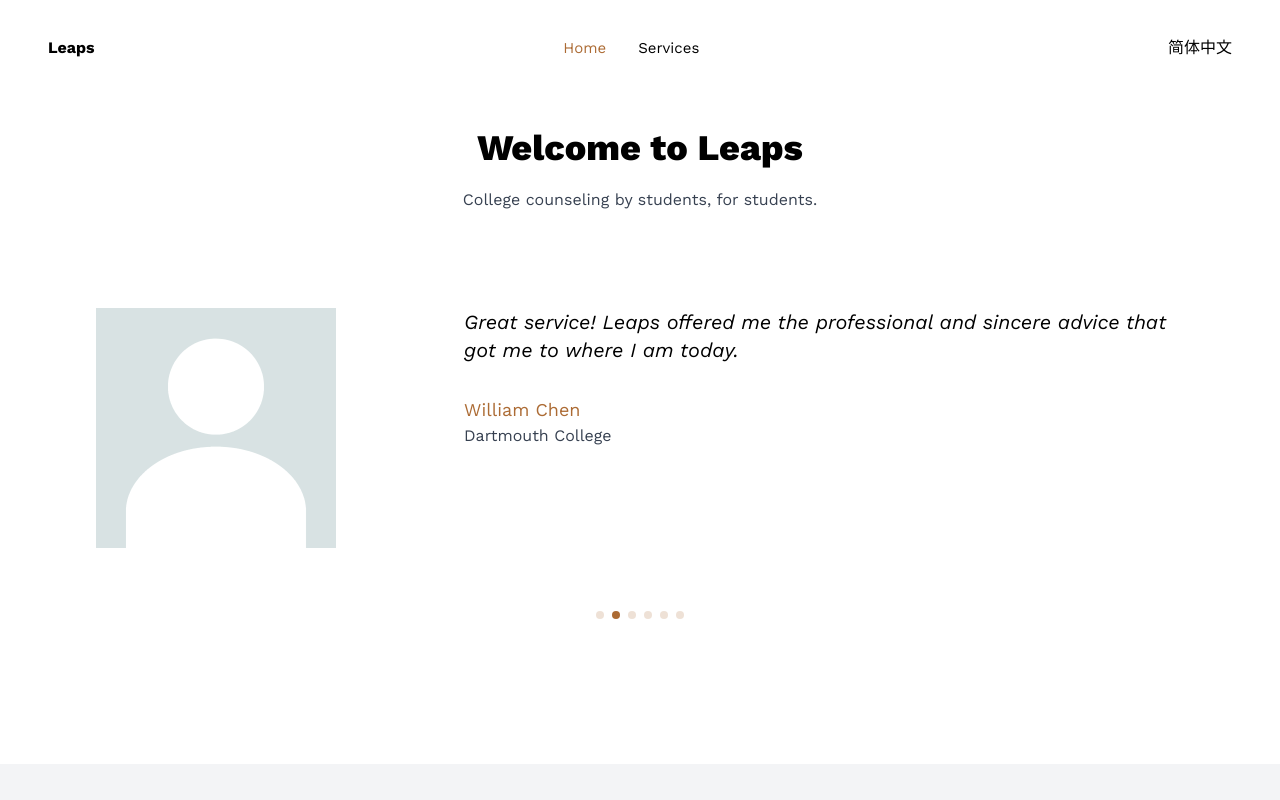
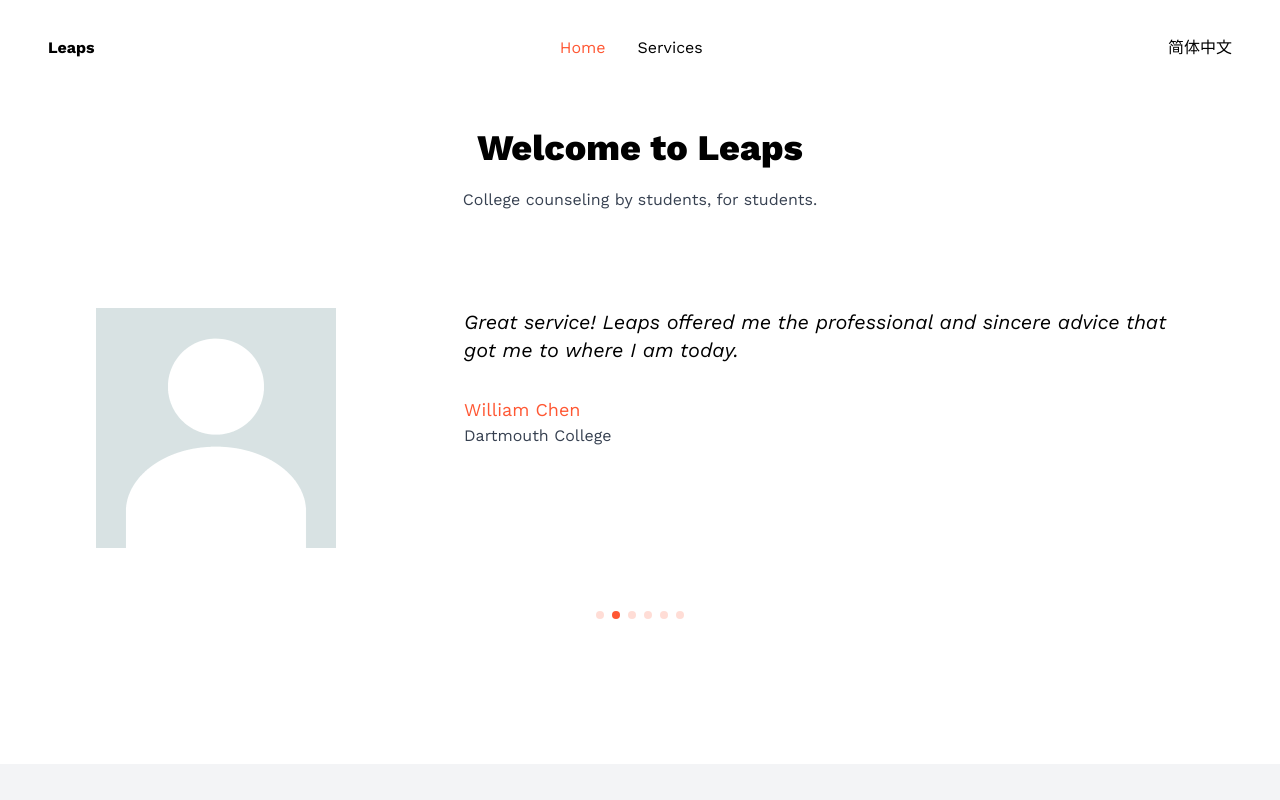
Before and after one commit to aawang1999/leaps, a React (Create React App) app: page / in a window 1280 px wide. Shown: the top 800 px of the page. Built offline with nearby package versions, Linux system fonts and the light colour scheme; a web font is replaced by a local one.

Commit message:
Updated simplified Chinese version etc

```diff
--- a/src/components/Header.js
+++ b/src/components/Header.js
@@ -1,4 +1,5 @@
-import React, { useState, useEffect } from 'react'
+import React, { useState, useEffect, useContext } from 'react'
+import { Context } from './Context'
 import Nav from '../components/Nav'
 import NavMobile from '../components/NavMobile'
 import Socials from '../components/Socials'
@@ -6,6 +7,7 @@ import Language from './Language'
 
 const Header = () => {
   const [bg, setBg] = useState(false)
+  const { language, setLanguage } = useContext(Context)
 
   useEffect(() => {
     window.addEventListener('scroll', () => {
@@ -17,7 +19,7 @@ const Header = () => {
     <header className={`${bg ? 'bg-secondary h-20' : 'h-24'} flex items-center fixed top-0 w-full text-black z-10 transition-all duration-300`}>
       <div className="container mx-auto h-full flex items-center justify-between">
         <a href="#">
-          <div style={{ fontWeight: 'bold' }}>Leaps</div>
+          <div className={`font-bold ${language === 'en' ? 'text-base tracking-normal' : 'text-lg tracking-widest'}`}>{language === 'en' ? 'Leaps' : '跃升顾问'}</div>
         </a>
         <div className="hidden lg:block">
           <Nav />
--- a/src/components/Hero.js
+++ b/src/components/Hero.js
@@ -8,11 +8,11 @@ const Hero = () => {
     <section id="home" className='section bg-primary'>
       <div className="container mx-auto">
         <div className="flex flex-col items-center text-center">
-          <h2 className='section-title relative before:absolute before:opacity-40 before:-top-[2rem] before:-left-1/2 before:hidden before:lg:block text-black mt-[50px] lg:mt-[0px]'>
-            {language == 'en' ? 'Welcome to Leaps' : '跃升顾问欢迎您'}
+          <h2 className={`section-title relative before:absolute before:opacity-40 before:-top-[2rem] before:-left-1/2 before:hidden before:lg:block text-black mt-[50px] lg:mt-[0px] ${language === 'en' ? 'tracking-normal' : 'tracking-widest'}`}>
+            {language === 'en' ? 'Welcome to Leaps' : '跃升顾问欢迎您'}
           </h2>
-          <p className='subtitle text-gray-700'>
-            College counseling by students, for students.
+          <p className={`subtitle text-gray-700 ${language === 'en' ? 'text-base tracking-normal' : 'text-lg tracking-widest'}`}>
+            {language === 'en' ? 'College counseling by students, for students.' : '在校大学生提供的大学咨询'}
           </p>
         </div>
         <Testimonials />
--- a/src/components/Nav.js
+++ b/src/components/Nav.js
@@ -1,12 +1,15 @@
-import React from 'react'
-import { navigation } from '../data'
+import React, { useContext } from 'react'
+import { Context } from './Context'
+import { navigation, zhCnNavigation } from '../data'
 import { Link } from 'react-scroll'
 
 const Nav = () => {
+  const { language, setLanguage } = useContext(Context)
+  let navigationDisplay = language === 'en' ? navigation : zhCnNavigation
   return (
     <nav>
       <ul className="flex space-x-8 capitalize text-[15px]">
-        {navigation.map((item, index) => {
+        {navigationDisplay.map((item, index) => {
           return (
             <li
               className='text-black hover:text-accent cursor-pointer'
@@ -19,7 +22,7 @@ const Nav = () => {
                 smooth={true}
                 duration={500}
                 offset={-70}
-                className='transition-all duration-300'
+                className={`transition-all duration-300 ${language === 'en' ? 'text-base' : 'text-lg tracking-widest'}`}
               >
                 {item.name}
               </Link>
--- a/src/components/Services.js
+++ b/src/components/Services.js
@@ -1,16 +1,18 @@
-import React from 'react'
+import React, { useContext } from 'react'
+import { Context } from './Context'
 import ServiceItems from './ServiceItems'
 
 const Services = () => {
+  const { language, setLanguage } = useContext(Context)
   return (
     <section id="services" className='section bg-secondary min-h-[1000px]'>
       <div className="container mx-auto">
         <div className="flex flex-col items-center text-center">
-          <h2 className='section-title relative before:absolute before:opacity-40 before:-top-[2rem] before:-left-1/2 before:hidden before:lg:block text-black'>
-            Services
+          <h2 className={`section-title relative before:absolute before:opacity-40 before:-top-[2rem] before:-left-1/2 before:hidden before:lg:block text-black ${language === 'en' ? 'tracking-normal' : 'tracking-widest'}`}>
+            {language === 'en' ? 'Services' : '服务项目'}
           </h2>
-          <p className='subtitle text-gray-700'>
-            Here's what we offer. For your first meeting, we recommend a free General Consultation session!
+          <p className={`subtitle text-gray-700 ${language === 'en' ? 'text-base tracking-normal' : 'text-lg tracking-widest'}`}>
+            {language === 'en' ? "Here's what we offer. For your first meeting, we recommend a free General Consultation session!" : '???'}
           </p>
         </div>
         <ServiceItems />
--- a/src/data.js
+++ b/src/data.js
@@ -8,6 +8,17 @@ export const navigation = [
   },
   {
     name: 'services',
+    href: 'services',
+  }
+]
+
+export const zhCnNavigation = [
+  {
+    name: '首页',
+    href: 'home',
+  },
+  {
+    name: '服务项目',
     href: 'services',
   }
 ]
--- a/src/swiper.css
+++ b/src/swiper.css
@@ -3,5 +3,5 @@
 }
 
 .swiper-pagination-bullet {
-  background-color: #ac6b34;
+  background-color: #ff5733;
 }
--- a/tailwind.config.js
+++ b/tailwind.config.js
@@ -29,7 +29,7 @@ module.exports = {
         primary: '#ffffff',
         secondary: '#f3f4f6',
         accent: {
-          DEFAULT: '#ac6b34',
+          DEFAULT: '#ff5733',
           hover: '#925a2b',
         },
         paragraph: '#000000',
```
